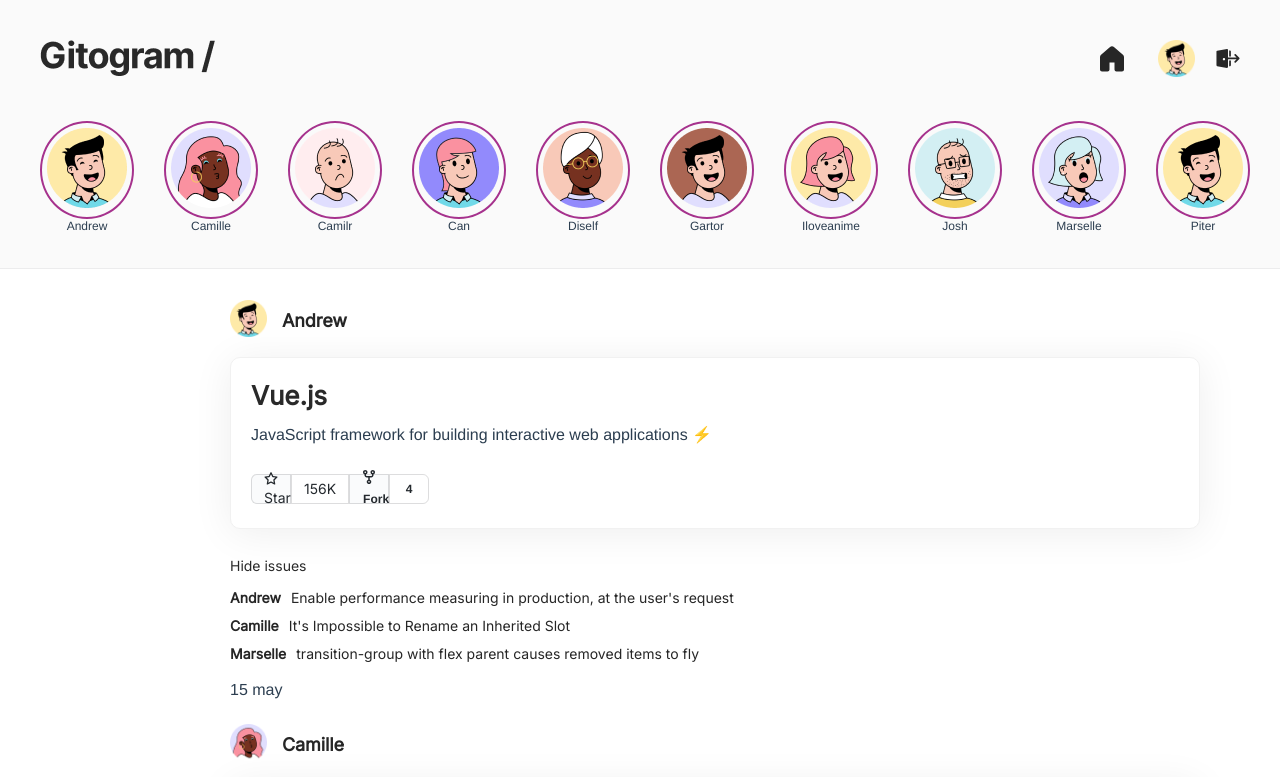
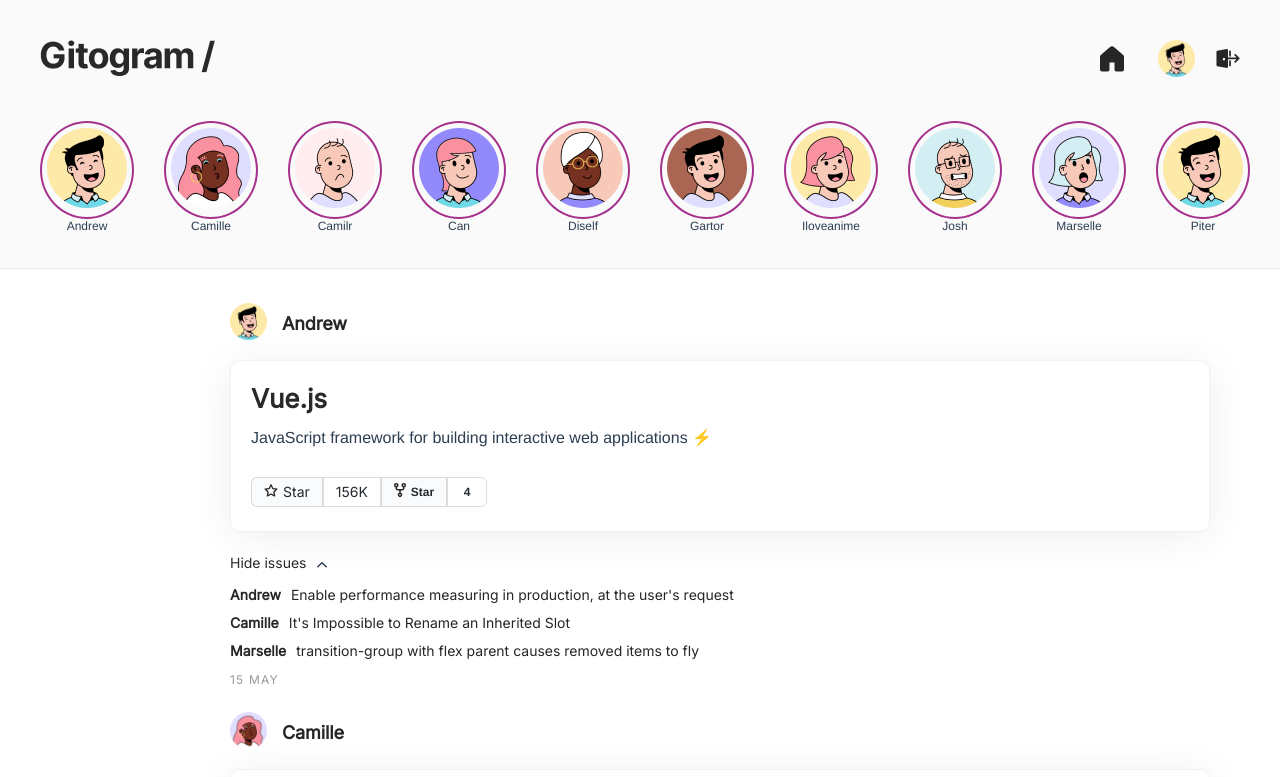
Before and after one commit to rambowGit/Gitogram, a Vue app: page / in a window 1280 px wide. Shown: the top 777 px of the page. Built offline with nearby package versions, Linux system fonts and the light colour scheme.

Commit message:
week 1 done

```diff
--- a/src/components/Post/IssueDate.vue
+++ b/src/components/Post/IssueDate.vue
@@ -14,7 +14,7 @@
 };
 </script>
 <style>
-.issue_date {
+.issue__date {
   font-family: "Inter";
   font-style: normal;
   font-weight: 400;
--- a/src/components/Post/IssueToggle.vue
+++ b/src/components/Post/IssueToggle.vue
@@ -1,14 +1,12 @@
 <template>
-  <div class="toogler__container">
-    <div class="toggler__text">
+  <div class="toogler__container" @click="toggleHandler">
+    <div class="toggler-text">
       {{ isShown ? "Hide issues" : "View issues" }}
     </div>
-    <button
-      class="toggler"
-      @click="toggleHandler"
-      :class="{ 'toggler--rotated': !isShown }"
-    >
-      <icon-component name="TogglerIcon" size="10px" />
+    <button class="toggler" :class="{ 'toggler--rotated': !isShown }">
+      <div class="toggler-btn">
+        <icon-component name="TogglerIcon" />
+      </div>
     </button>
   </div>
 </template>
@@ -37,8 +35,9 @@
   display: flex;
   justify-content: flex-start;
   align-items: center;
+  cursor: pointer;
 }
-.toggler__text {
+.toggler-text {
   font-family: "Inter";
   font-style: normal;
   font-weight: 500;
@@ -46,6 +45,9 @@
   line-height: 160%;
   color: #292929;
   margin-right: 5px;
+}
+.toggler-btn {
+  width: 10px;
 }
 .toggler {
   border: none;
--- a/src/components/Post/PostComponent.vue
+++ b/src/components/Post/PostComponent.vue
@@ -81,7 +81,7 @@
 </script>
 <style scoped>
 .post__header {
-  margin-bottom: 26px;
+  margin-bottom: 20px;
 }
 .post__item {
   margin-bottom: 25px;
--- a/src/components/Post/PostContent.vue
+++ b/src/components/Post/PostContent.vue
@@ -15,7 +15,7 @@
   </div>
 </template>
 <script>
-import ReactionComponent from "../Reaction/ReactionComponent.vue";
+import ReactionComponent from "./ReactionComponent.vue";
 export default {
   name: "post-content",
   components: { ReactionComponent },
--- a/src/components/Post/PostFooter.vue
+++ b/src/components/Post/PostFooter.vue
@@ -45,7 +45,7 @@
   margin-bottom: 10px;
 }
 .issue__comment {
-  margin-bottom: 10px;
+  margin-bottom: 5px;
 }
 .post-footer__container {
   display: flex;
--- a/src/components/Post/PostHeader.vue
+++ b/src/components/Post/PostHeader.vue
@@ -23,6 +23,6 @@
 </script>
 <style scoped>
 .post-content {
-  margin-right: 10px;
+  /* margin-right: 10px; */
 }
 </style>
--- a/src/components/Reaction/ReactionComponent.vue
+++ b/src/components/Post/ReactionComponent.vue
@@ -1,16 +1,18 @@
 <template>
   <div class="reaction__container">
     <div class="reaction__list">
-      <div class="reaction__item star btn--left btn--grey btn--align-center">
+      <div class="reaction__item btn--left btn--grey btn--align-center">
         <div class="resizable-star">
-          <icon-component name="StarIcon" size="14px" />Star
+          <icon-component name="StarIcon" />
         </div>
+        <div class="icon-text star">Star</div>
       </div>
       <div class="reaction__item star btn--middle btn--align-center">156K</div>
-      <div class="reaction__item fork btn--middle btn--grey btn--align-center">
+      <div class="reaction__item btn--middle btn--grey btn--align-center">
         <div class="resizable-fork">
-          <icon-component name="ForkIcon" size="14px">Fork</icon-component>
+          <icon-component name="ForkIcon" />
         </div>
+        <div class="icon-text fork">Star</div>
       </div>
       <div class="reaction__item fork btn--right btn--align-center">4</div>
     </div>
@@ -96,4 +98,10 @@
 .resizable-fork {
   width: 12px;
 }
+.reaction__item > div {
+  display: inline-block;
+}
+.icon-text {
+  margin-left: 5px;
+}
 </style>
--- a/src/icons/IconComponent.vue
+++ b/src/icons/IconComponent.vue
@@ -1,11 +1,7 @@
 <template>
   <div class="icon__container">
-    <!-- <div :style="{ width: size }"> -->
     <div>
       <component :is="name" />
-    </div>
-    <div id="text">
-      <slot></slot>
     </div>
   </div>
 </template>
@@ -22,10 +18,6 @@
         return Object.keys(icons).includes(value);
       },
     },
-    // size: {
-    //   type: String,
-    //   required: false,
-    // },
   },
 };
 </script>
--- a/src/pages/FeedPage.vue
+++ b/src/pages/FeedPage.vue
@@ -22,11 +22,11 @@
 </script>
 <style scoped>
 .top-line {
-  margin-bottom: 32px;
+  margin-bottom: 35px;
 }
 .post-container {
-  margin: 0 230px;
-  /* width: 980px; */
+  margin: 0 auto;
+  max-width: 980px;
 }
 
 /* iPad-mini */
```
Also changed, not shown: 11 other files (tests, documents, lock files or other folders).
